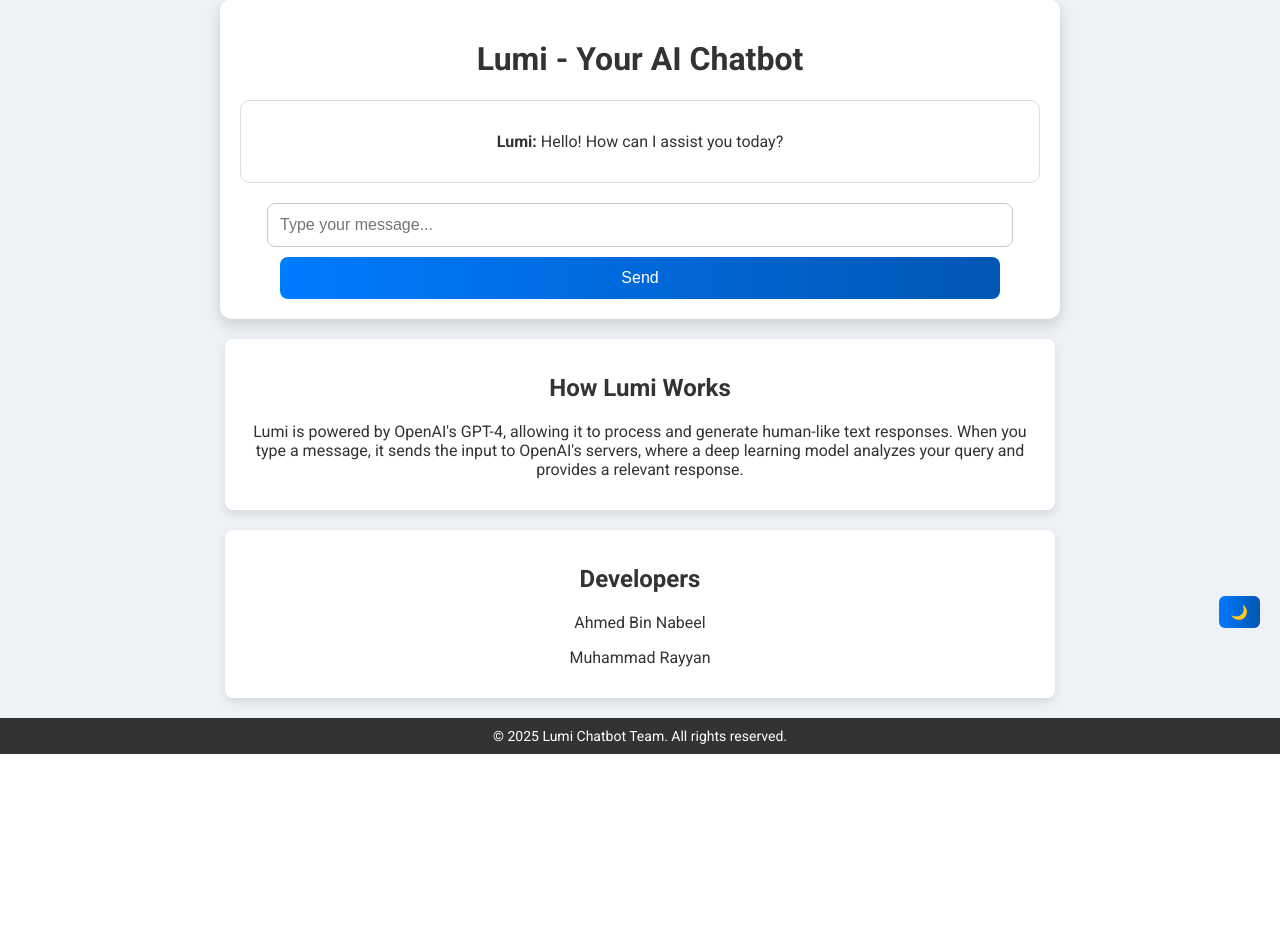
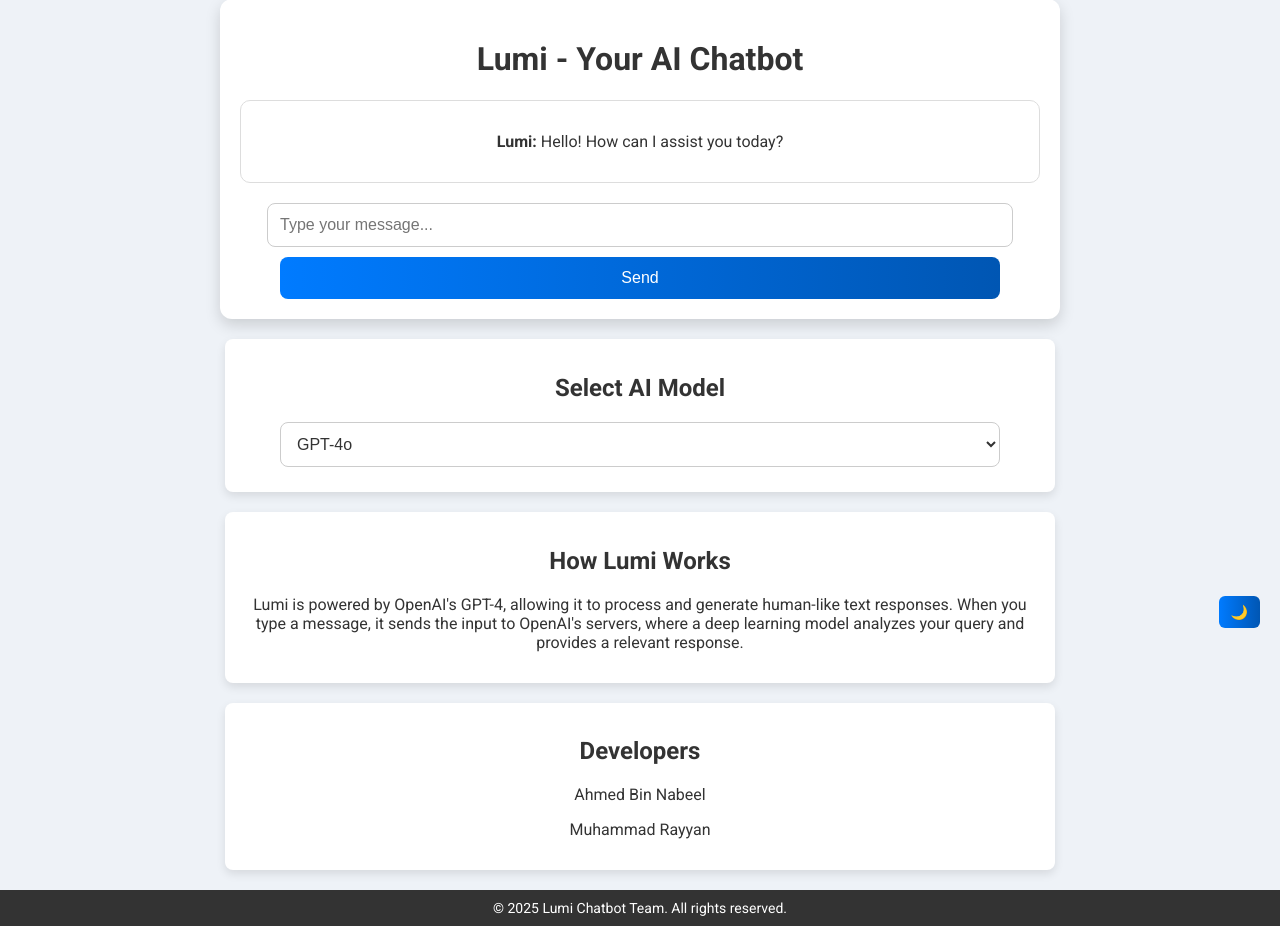
Before and after one commit to No-Guycode/Lumi-Chatbot, a Flask app: page / in a window 1280 px wide. Shown: the part 152-1078 px from the top of the page. Before the commit the page ends 906 px from the top, so only its background shows below. Run offline with Flask 3, Linux system fonts and the light colour scheme.

Commit message:
Update index.html

```diff
--- a/templates/index.html
+++ b/templates/index.html
@@ -146,6 +146,14 @@
         <button class="btn" onclick="sendMessage()">Send</button>
     </div>
     <div class="container section">
+    <h2>Select AI Model</h2>
+    <select id="model-select" class="input-box">
+        <option value="gpt-4o">GPT-4o</option>
+        <option value="gpt-4">GPT-4</option>
+        <option value="gpt-3.5-turbo">GPT-3.5 Turbo</option>
+    </select>
+    </div>
+    <div class="container section">
         <h2>How Lumi Works</h2>
         <p>Lumi is powered by OpenAI's GPT-4, allowing it to process and generate human-like text responses. When you type a message, it sends the input to OpenAI's servers, where a deep learning model analyzes your query and provides a relevant response.</p>
     </div>
@@ -162,16 +170,42 @@
 
        function sendMessage() {
     var userInput = document.getElementById("user-input").value.trim();
+    var selectedModel = document.getElementById("model-select").value;
     if (userInput === "") return;
 
     var chatBox = document.getElementById("chat-box");
     chatBox.innerHTML += `<p><strong>You:</strong> ${userInput}</p>`;
+
+    // Add user message to history
     chatHistory.push({ role: "user", content: userInput });
 
+    // Ensure chat history does not exceed MAX_HISTORY turns (each turn = 1 user + 1 assistant message)
     if (chatHistory.length > MAX_HISTORY * 2) {
         chatHistory = chatHistory.slice(-MAX_HISTORY * 2);
     }
+
+    fetch("/query", {
+        method: "POST",
+        headers: { "Content-Type": "application/json" },
+        body: JSON.stringify({ messages: chatHistory, model: selectedModel })
+    })
+    .then(response => response.json())
+    .then(data => {
+        chatBox.innerHTML += `<p><strong>Lumi:</strong> ${data.response}</p>`;
+
+        // Add assistant message to history
+        chatHistory.push({ role: "assistant", content: data.response });
+
+        // Again, trim the history if needed
+        if (chatHistory.length > MAX_HISTORY * 2) {
+            chatHistory = chatHistory.slice(-MAX_HISTORY * 2);
         }
+    })
+    .catch(error => {
+        chatBox.innerHTML += `<p><strong>Error:</strong> Failed to fetch response.</p>`;
+    });
+}
+
 
         function toggleDarkMode() {
             document.body.classList.toggle("dark-mode");
```
Lines whose indentation alone changed are shown as unchanged.
